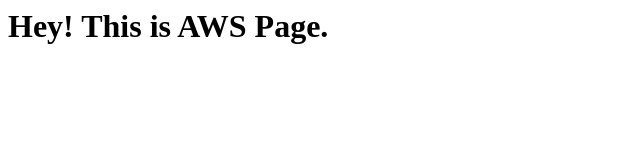
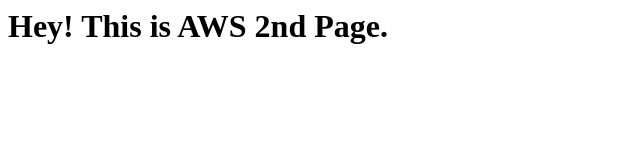
Before and after one commit to Manali-Jain-squareops/aws-test, a plain HTML site: page index.html in a window 1280 px wide. Shown: the whole page, without its empty margins (0-640 px from the left). Drawn offline with Linux system fonts and the light colour scheme.

Commit message:
2nd commit

```diff
--- a/index.html
+++ b/index.html
@@ -1 +1 @@
-<h1>Hey! This is AWS Page.</h1>
+<h1>Hey! This is AWS 2nd Page.</h1>
```
